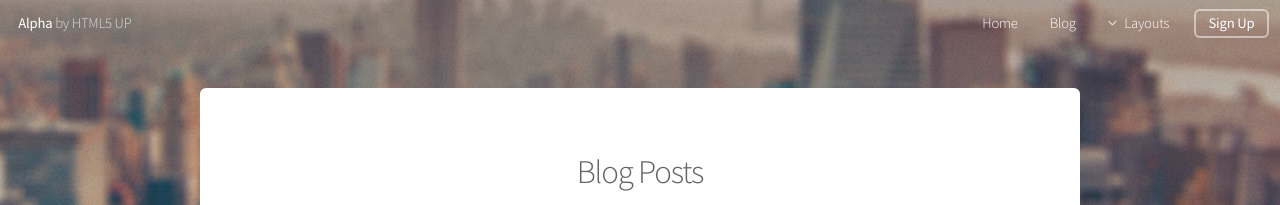
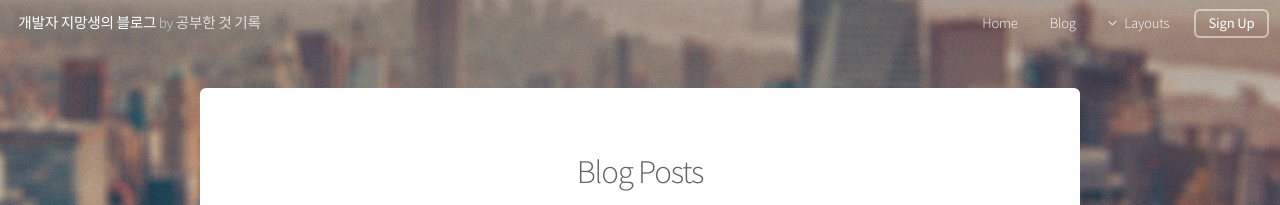
Before and after one commit to HyunBinSeong/-, a Jekyll site: the page built from blog/index.html, in a window 1280 px wide and 900 px high. Shown: the top 205 px of the window. Built offline with Jekyll 4.4.1, drawn with Linux system fonts in a browser that asks for light colours.

Commit message:
Update nav.html

```diff
--- a/_includes/nav.html
+++ b/_includes/nav.html
@@ -1,6 +1,6 @@
 <!-- Header -->
 	<header id="header" class="alt">
-		<h1><a href="{{ site.baseurl }}/index.html">Alpha</a> by HTML5 UP</h1>
+		<h1><a href="{{ site.baseurl }}/index.html">개발자 지망생의 블로그</a> by 공부한 것 기록</h1>
 		<nav id="nav">
 			<ul>
 				<li><a href="{{ site.baseurl }}/index.html">Home</a></li>
```
